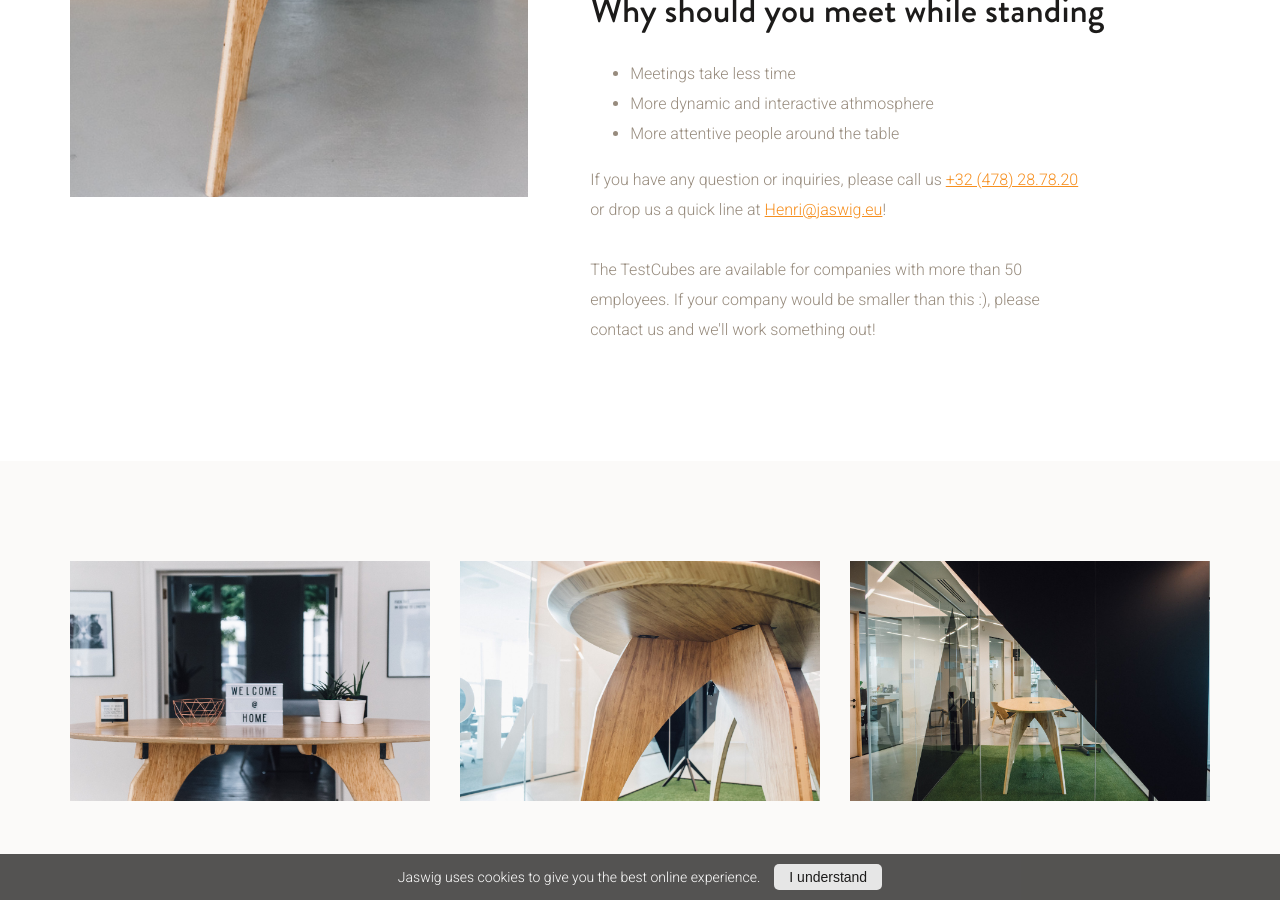
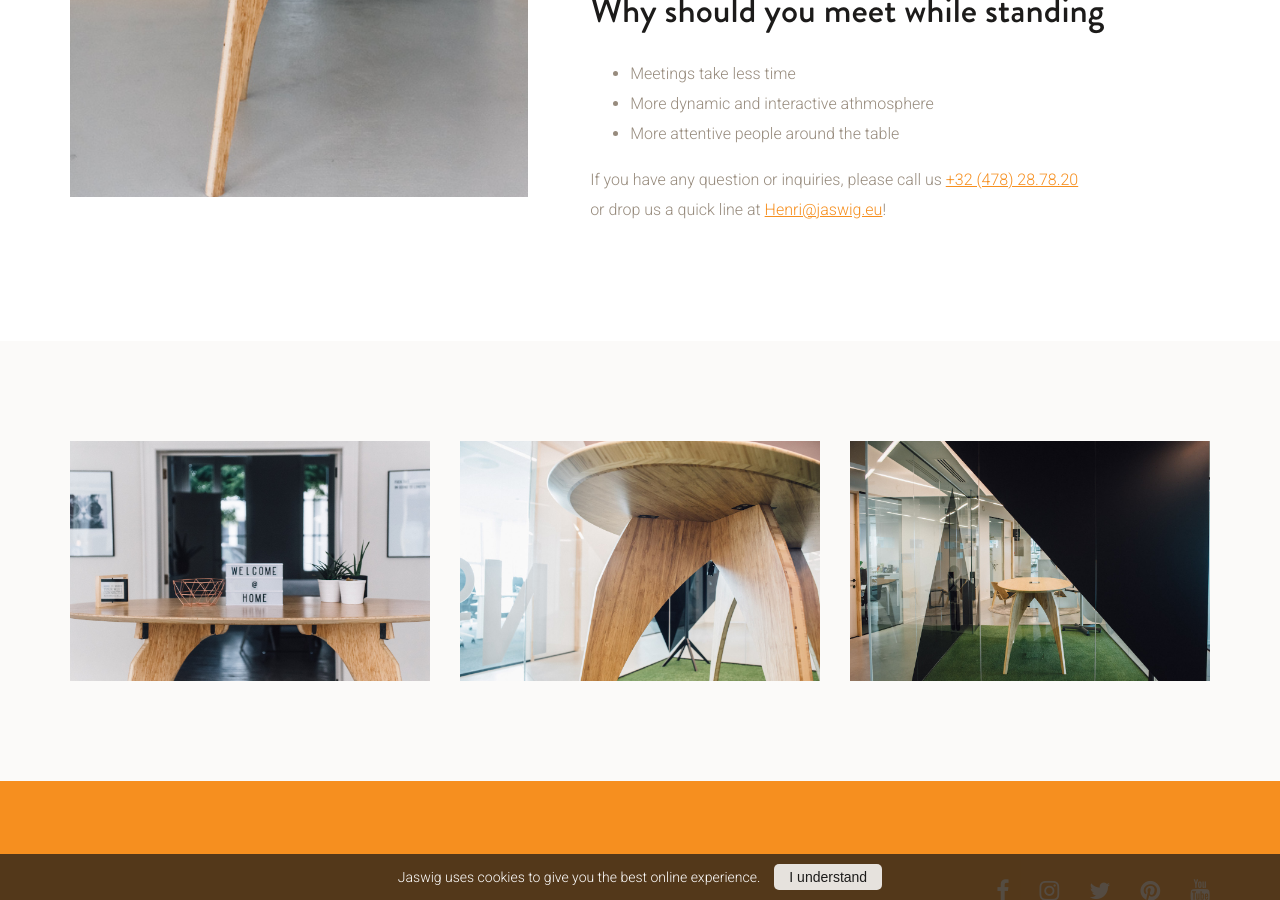
Before and after one commit to samuelrieder/jaswig.github.io, a Jekyll site: the page built from MeetUp.html, in a window 1280 px wide and 900 px high, scrolled down 704 px. Built offline with Jekyll 4.4.1, drawn with Linux system fonts in a browser that asks for light colours; nearby versions of some CDN libraries.

Commit message:
Update MeetUp.html

```diff
--- a/MeetUp.html
+++ b/MeetUp.html
@@ -29,7 +29,7 @@ permalink: /meetup/
             <li>More attentive people around the table</li>
           </ul>
         <p>
-        If you have any question or inquiries, please call us <a href="tel:+32 (478) 28.78.20">+32 (478) 28.78.20</a> or drop us a quick line at <a href="mailto:henri@jaswig.eu">Henri@jaswig.eu</a>! <br> <br> The TestCubes are available for companies with more than 50 employees. If your company would be smaller than this :), please contact us and we'll work something out! <br>
+        If you have any question or inquiries, please call us <a href="tel:+32 (478) 28.78.20">+32 (478) 28.78.20</a> or drop us a quick line at <a href="mailto:henri@jaswig.eu">Henri@jaswig.eu</a>!
         </p>
         </div>
       </div>
```
